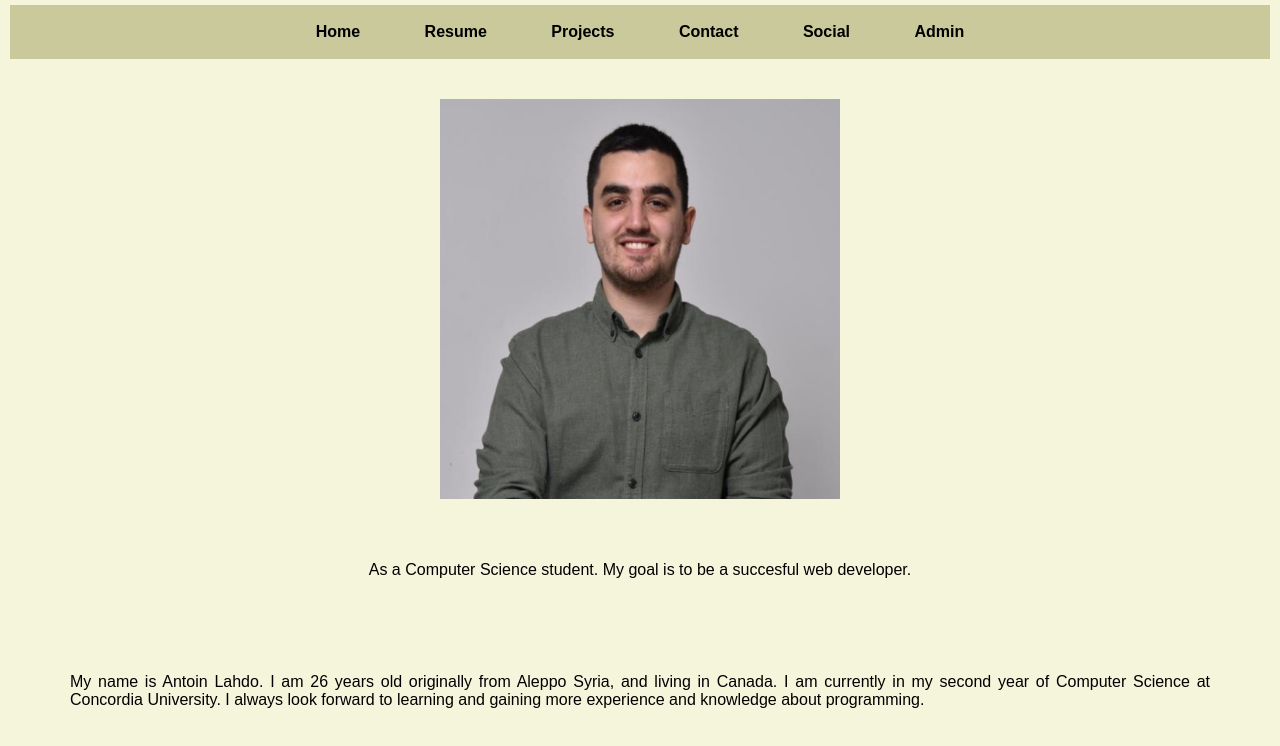
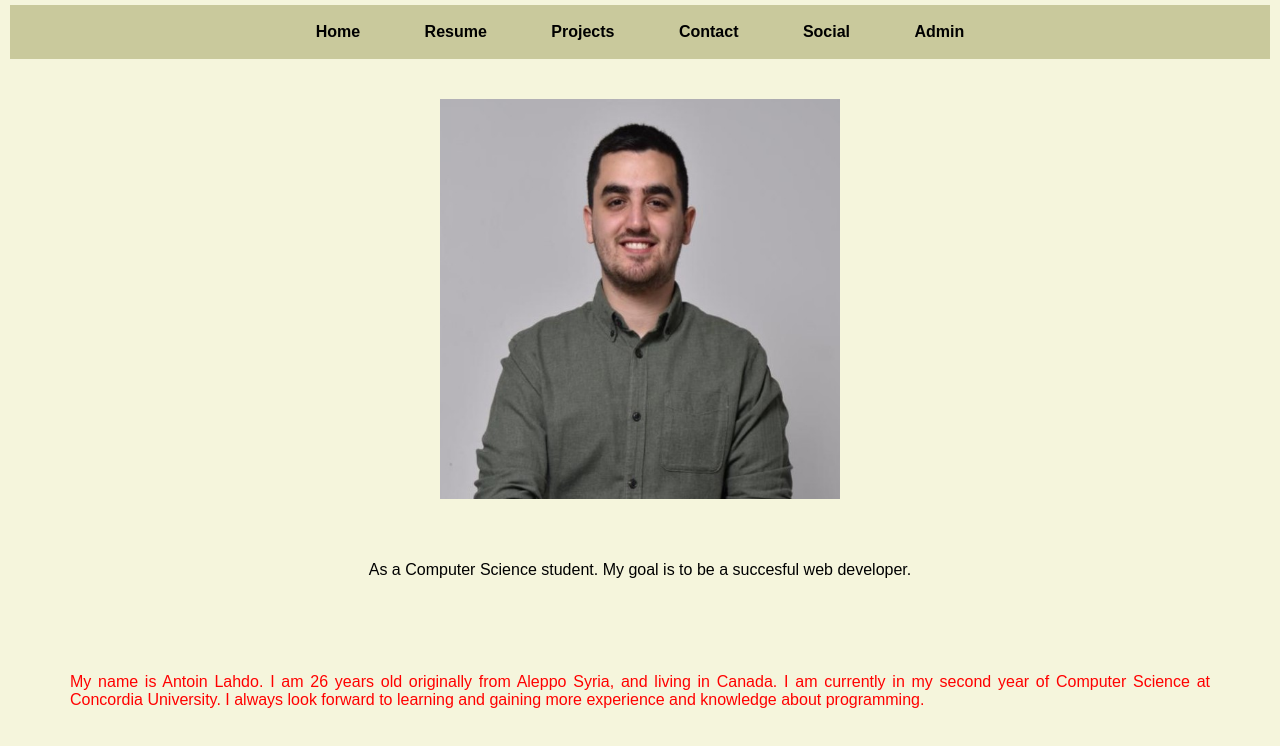
Before and after one commit to antoinlahdo/40073999, a plain HTML site: page lahdo_40073999/index.html in a window 1280 px wide. Drawn offline with Linux system fonts and the light colour scheme.

Commit message:
Update index.html

```diff
--- a/lahdo_40073999/index.html
+++ b/lahdo_40073999/index.html
@@ -60,7 +60,7 @@
     </div>
     <br>
 
-    <div style="text-align: justify; padding:60px;">
+    <div style="text-align: justify; padding:60px; color:red;">
         <p> My name is Antoin Lahdo. I am 26 years old originally from Aleppo Syria, and living in Canada.
             I am currently in my second year of Computer Science at Concordia University.
             I always look forward to learning and gaining more experience and knowledge about programming.
```
